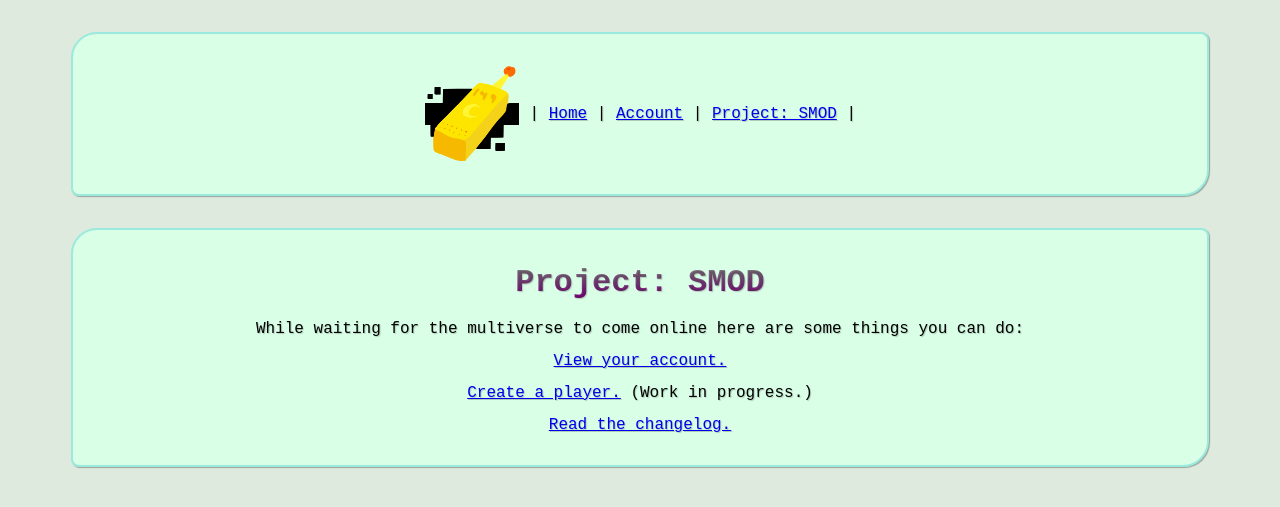
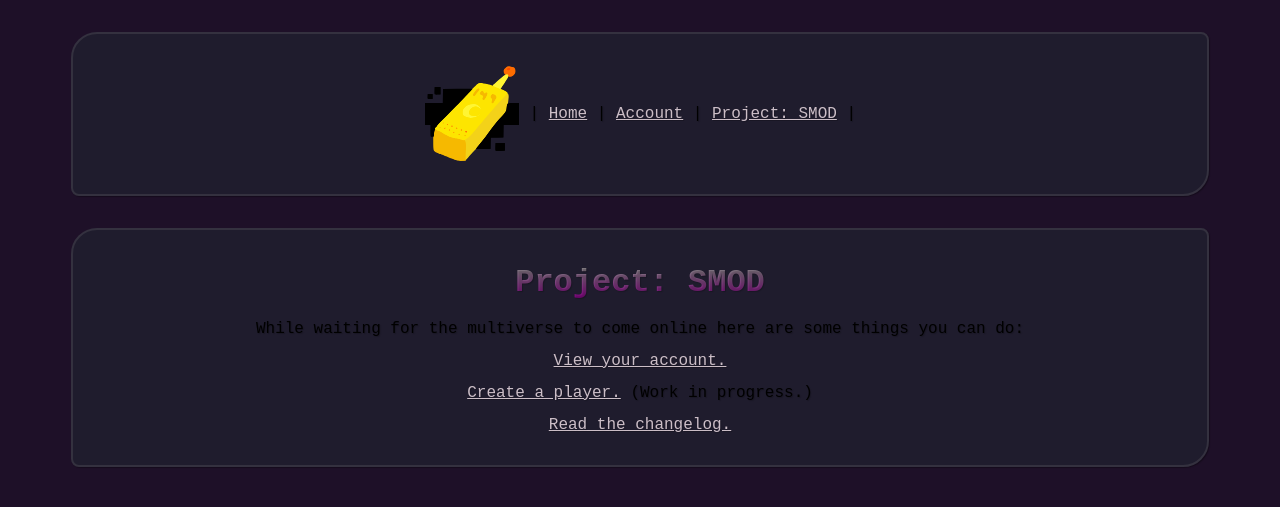
Before and after one commit to Backwards-N/Backwards-N.github.io, a PHP site: page /SMOD/index.html in a window 1280 px wide. Shown: the top 507 px of the page. Run offline with PHP 8.4, Linux system fonts and the light colour scheme; some libraries are stand-ins or nearby versions.

Commit message:
Update style.css

```diff
--- a/style.css
+++ b/style.css
@@ -1,3 +1,7 @@
+a {
+  color: #CCBEC7;
+}
+
 div {
   -webkit-box-sizing: content-box;
   -moz-box-sizing: content-box;
@@ -5,7 +9,7 @@ div {
   margin: 2em 5%;
   padding: 1em 2em;
   overflow: hidden;
-  border: 2px solid #9aEADD;
+  border: 2px solid #34313F;
   -webkit-border-radius: 26px 8px;
   border-radius: 26px 8px;
   font: normal 16px/1 "Courier New", Courier, monospace;
@@ -13,7 +17,7 @@ div {
   text-align: center;
   -o-text-overflow: ellipsis;
   text-overflow: ellipsis;
-  background: #daffe7;
+  background: #1F1C2D;
   -webkit-box-shadow: 1px 1px 1px 0 rgba(0,0,0,0.3) ;
   box-shadow: 1px 1px 1px 0 rgba(0,0,0,0.3) ;
   text-shadow: 1px 1px 1px rgba(0,0,0,0.2) ;
@@ -63,5 +67,5 @@ h1 {
 }
 
 body {
-    background-color: #dDEADd;
+    background-color: #1E1028;
 }
```
